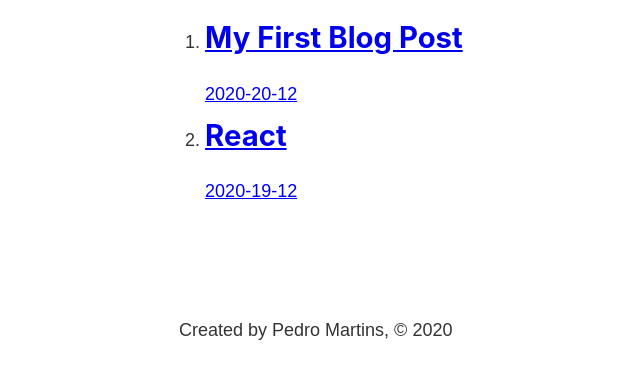
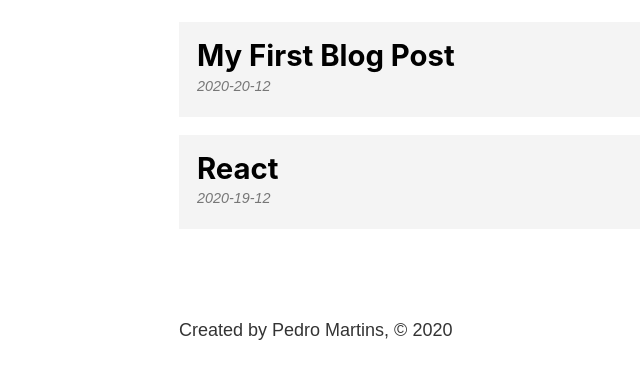
Before and after one commit to pedro-git-projects/blog, a Gatsby site: page /blog in a window 1280 px wide. Shown: the part 413-792 px from the top of the page, without its empty margins (104-744 px from the left). Built offline with nearby package versions, Linux system fonts and the light colour scheme; Gatsby itself is replaced by a stand-in of ours.

Commit message:
added basic scss styling to the blog sections

```diff
--- a/src/components/footer.js
+++ b/src/components/footer.js
@@ -1,5 +1,6 @@
 import { graphql, useStaticQuery } from 'gatsby';
 import React from 'react';
+import footerStyles from './footer.module.scss'
 
 const Footer = () => {
     const data = useStaticQuery(graphql`
@@ -12,7 +13,7 @@ const Footer = () => {
     }
     `)
     return(
-        <footer>
+        <footer className={footerStyles.footer}>
             <p>Created by {data.site.siteMetadata.author}, © 2020 </p>
         </footer>
     )
--- /dev/null
+++ b/src/components/footer.module.scss
@@ -0,0 +1,3 @@
+.footer{
+    margin-top: 3rem;
+}
--- a/src/pages/blog.js
+++ b/src/pages/blog.js
@@ -1,6 +1,7 @@
 import React from "react"
 import Layout from "../components/layout"
 import { graphql, useStaticQuery, Link } from 'gatsby';
+import blogStyles from './blog.module.scss'
 
 const BlogPage = () => {
   const data = useStaticQuery(graphql`
@@ -23,10 +24,10 @@ const BlogPage = () => {
   return (
     <Layout>
       <h1>Blog</h1>
-      <ol>
+      <ol className={blogStyles.posts}>
         {data.allMarkdownRemark.edges.map((edge)=>{
           return(
-            <li>
+            <li className={blogStyles.post}>
               <Link to={`/blog/${edge.node.fields.slug}`}>
                 <h2>{edge.node.frontmatter.title}</h2>
                 <p>{edge.node.frontmatter.date}</p>
--- /dev/null
+++ b/src/pages/blog.module.scss
@@ -0,0 +1,32 @@
+.posts{
+    list-style-type: none;
+    margin: 0;
+
+}
+
+.post{
+    margin: 1rem 0;
+
+    a{
+        background: #f4f4f4;
+        color: #000000;
+        display: block;
+        padding: 1rem;
+        text-decoration: none;
+    }
+
+    a:hover{
+        background: #e4e4e4;
+    }
+
+    h2{
+        margin-bottom: 0;
+    }
+
+    p{
+        color: #777777;
+        font-size: .8rem;
+        font-style: italic;
+    }
+
+}
```
Also changed, not shown: src/posts/gatsby/gatsby.md (renamed from src/posts/gatsby.md, +1 -0 lines), src/posts/gatsby/darklanguages.png (renamed from src/posts/darklanguages.png).
